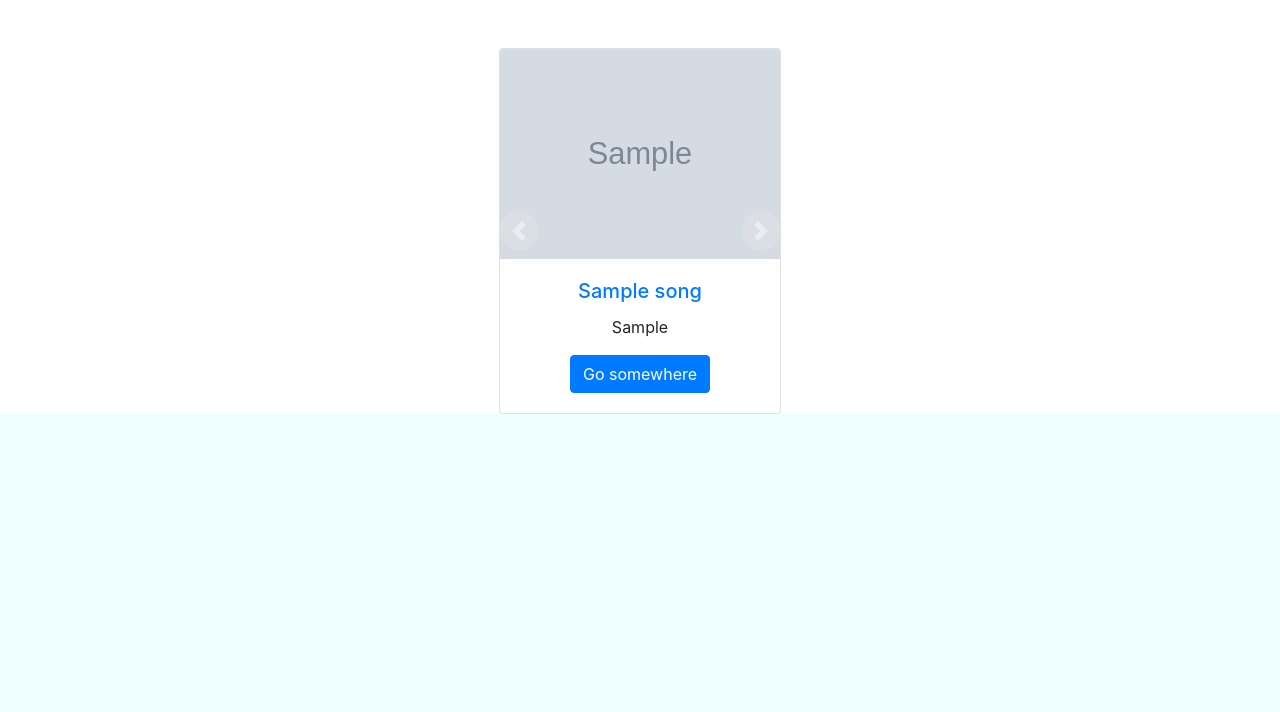
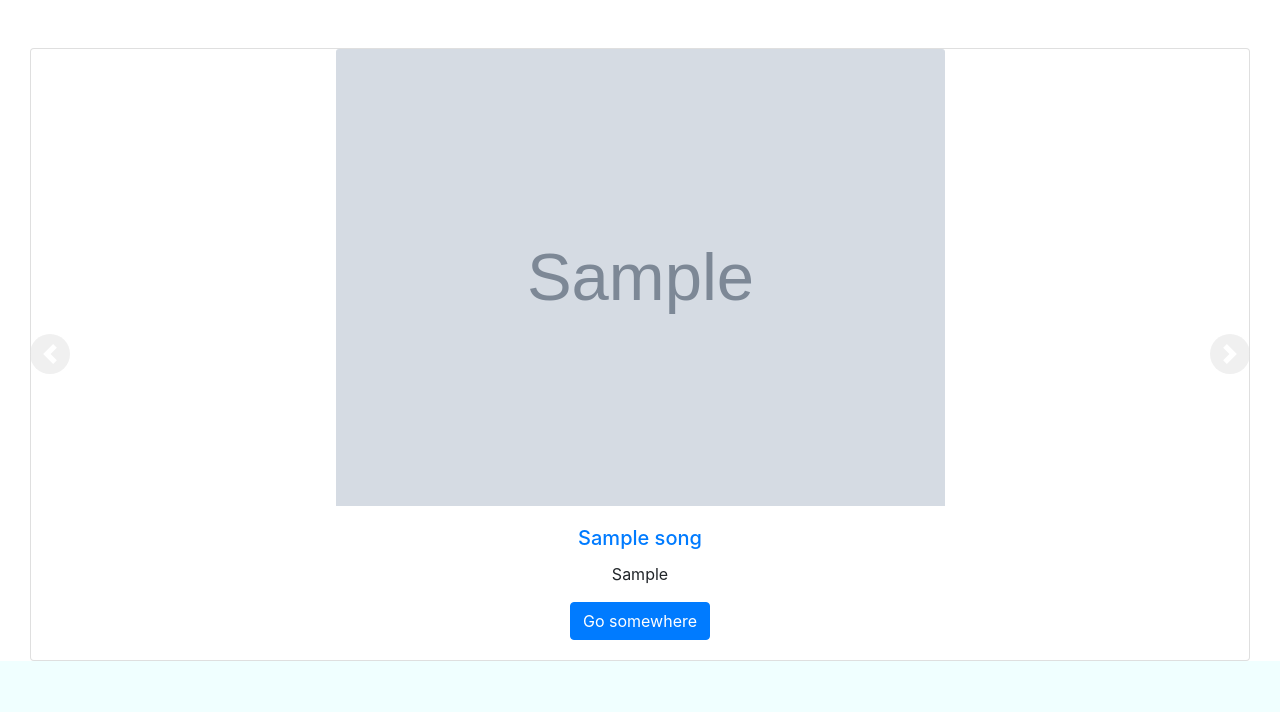
Before and after one commit to dmcconeghy/flashback, a Flask app: page /songs/gallery in a window 1280 px wide. Shown: the part 88-800 px from the top of the page. Run offline with Flask 2, Linux system fonts and the light colour scheme; tables that the repository leaves empty hold one stand-in row (values such as "Sample post"); grey boxes marked "Sample" are stand-in pictures; some libraries are stand-ins or nearby versions.

Commit message:
Changes email to optional. Updates gallery display sizing. Formatting in view code.

```diff
--- a/forms.py
+++ b/forms.py
@@ -12,7 +12,7 @@ class SignupForm(FlaskForm):
 
     username = StringField("username", validators=[DataRequired(), Length(min = 1, max=20)])
     password = PasswordField("Password", validators=[DataRequired(), Length(min=6, max=100)])
-    email = EmailField("Email", validators=[DataRequired(), Email(), Length(max=75)])
+    email = EmailField("Email", validators=[Optional(), Email(), Length(max=75)])
     profile_img_url = StringField("Profile Image URL", validators=[URL(), Optional()])
     date_of_birth = DateField("Date of Birth", validators=[Optional()])
 
--- a/templates/songs/song_gallery.html
+++ b/templates/songs/song_gallery.html
@@ -4,7 +4,7 @@
 
 {% block content %}
 <div class="container-fluid d-flex justify-content-center">
-<div class="col-lg-3 col-sm-10 pt-5">
+<div class="col pt-5">
     <div id="carouselExampleControls" class="carousel slide " data-ride="carousel">
         <div class="carousel-inner text-center ">
             {% for song in songs %}
@@ -13,8 +13,8 @@
 
                 <div class="carousel-item active">
                     <div class="cards-wrapper">
-                        <div class="card">
-                        <img src="{{song.song_img_url}}" class="card-img-top" alt="..." >
+                        <div class="card ">
+                        <img src="{{song.song_img_url}}" class="card-img-top mx-auto d-block w-50" alt="...">
                         <div class="card-body">
                             <h5 class="card-title"><a href="/song/{{song.id}}">{{song.title}}</a></h5>
                             <p class="card-text">{{song.artist}}</p>
@@ -29,7 +29,7 @@
                 <div class="carousel-item">
                     <div class="cards-wrapper">
                         <div class="card">
-                            <img src="{{song.song_img_url}}" class="card-img-top" alt="..." >
+                            <img src="{{song.song_img_url}}" class="card-img-top mx-auto d-block w-50" alt="...">
                         <div class="card-body">
                             <h5 class="card-title"><a href="/song/{{song.id}}">{{song.title}}</a></h5>
                             <p class="card-text">{{song.artist}}</p>
--- a/views/search.py
+++ b/views/search.py
@@ -53,6 +53,8 @@ def chart_search(chart_date):
 
     db.session.add(new_chart)
     db.session.commit()
+
+    query_date = new_chart.chart_date.isoformat()
 
     for entry in fetched_chart:
 
@@ -124,7 +126,7 @@ def chart_search(chart_date):
 
     BASE_URL = "http://billboard.com/charts/hot-100/"
 
-    URL = BASE_URL + new_chart.chart_date
+    URL = BASE_URL + query_date
 
     def get_data(url):
         r = requests.get(url)
@@ -156,7 +158,7 @@ def chart_search(chart_date):
 
         ranked_appearances = (ChartAppearance
                                 .query
-                                .filter(ChartAppearance.chart_date == new_chart.chart_date)
+                                .filter(ChartAppearance.chart_date == query_date)
                                 .order_by(ChartAppearance.rank)
                                 .all())
 
--- a/views/song.py
+++ b/views/song.py
@@ -56,15 +56,15 @@ def show_song_gallery():
 
     songs = Song.query.limit(20).all()
 
-    for song in songs:
-        # Check if artist page has been searched for
-        if song.artist_page == "Not Queried":
+    # for song in songs:
+    #     # Check if artist page has been searched for
+    #     if song.artist_page == "Not Queried":
 
-            # Check if artist page search turned up empty
-            if song.find_artist_page() != False:
+    #         # Check if artist page search turned up empty
+    #         if song.find_artist_page() != False:
 
-                # Search for an image
-                song.get_artist_image()
+    #             # Search for an image
+    #             song.get_artist_image()
 
     return render_template('songs/song_gallery.html', songs=songs)
 
```
